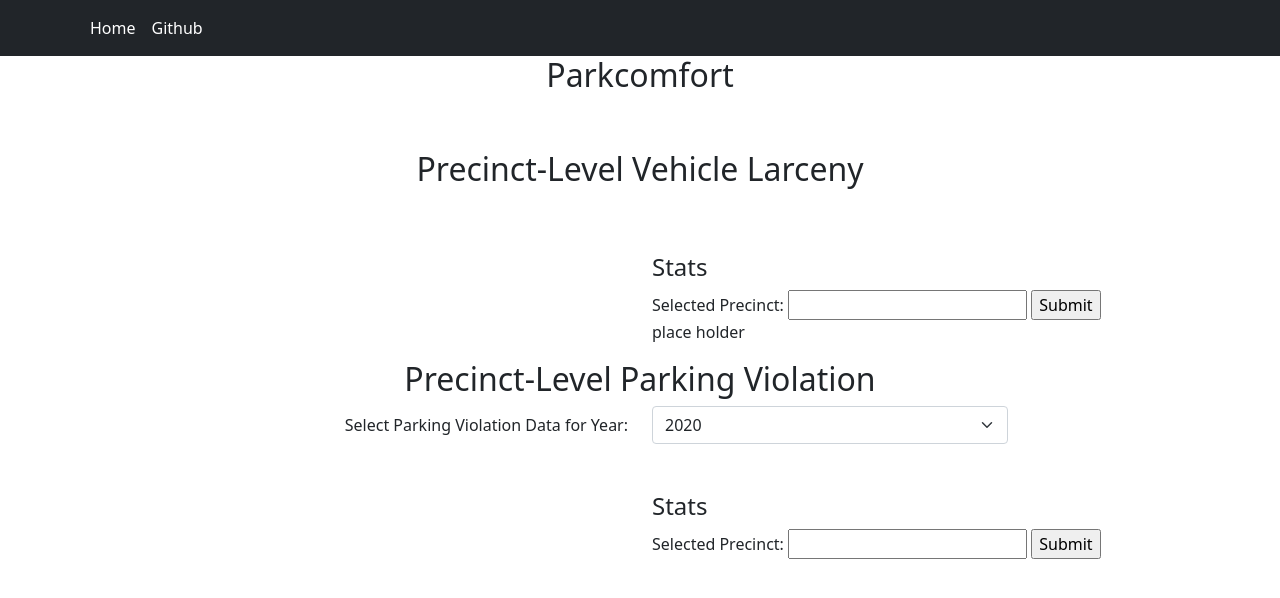
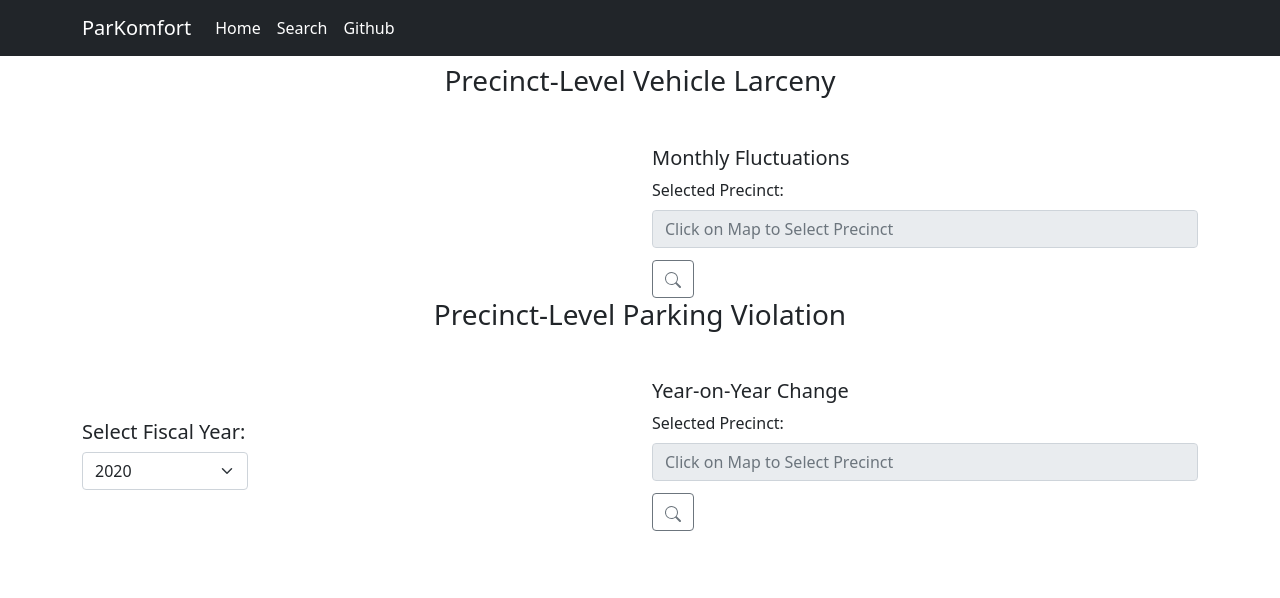
Before and after one commit to kt168/cse6242-parkomfort, a Flask app: template app/templates/master.html in a window 1280 px wide. Shown: the top 598 px of the page. Run offline with Flask 2, Linux system fonts and the light colour scheme; the template is opened without the code that fills it, so the values that code supplies are empty; parts of the project's set-up code (start-up, migrations or seed data) failed here and were passed over; some libraries are stand-ins or nearby versions.

Commit message:
implemented search function

```diff
--- a/app/templates/master.html
+++ b/app/templates/master.html
@@ -20,7 +20,7 @@
 
 <nav class="navbar navbar-expand-lg navbar-dark bg-dark">
     <div class="container">
-        {#    <a class="navbar-brand" href="/">Home</a>#}
+        <a class="navbar-brand" href="#">ParKomfort</a>
         <button class="navbar-toggler" type="button" data-bs-toggle="collapse" data-bs-target="#navbarSupportedContent"
                 aria-controls="navbarSupportedContent" aria-expanded="false" aria-label="Toggle navigation">
             <span class="navbar-toggler-icon"></span>
@@ -28,8 +28,11 @@
         <div class="collapse navbar-collapse" id="navbarSupportedContent">
             <ul class="navbar-nav me-auto mb-2 mb-lg-0">
                 <li class="nav-item">
-                    <a class="nav-link active" aria-current="page" href="/">Home</a>
+                    <a class="nav-link active" aria-current="page" href="/index">Home</a>
 
+                </li>
+                <li class="nav-item">
+                    <a class="nav-link active" aria-current="page" href="/search">Search</a>
                 </li>
                 <li class="nav-item">
                     <a class="nav-link active" aria-current="page" href="">Github</a>
@@ -39,54 +42,86 @@
     </div>
 </nav>
 
+<div class="container col-lg-12 mt-2">
+    {% block content %}
+        <div class="page-header">
+            <h3 class="text-center">Precinct-Level Vehicle Larceny</h3>
+        </div>
 
-<div class="jumbotron">
-    <div class="container">
-        <h2 class="text-center">Parkcomfort</h2>
-        {% block message %}
-        {% endblock %}
+        <div class="row justify-content-end mt-5">
+            <div class="col-lg-6">
+                <div class="precinct-stats"><h5>Monthly Fluctuations</h5></div>
+
+                <form class="form-inline" method="POST">
+                    <div class="form-group mb-2">
+                        <label class="sr-only">Selected Precinct:</label>
+                    </div>
+                    <div class="form-group col-auto mb-2">
+                        <input id="precinctcode-larceny" name="precinctcode_larceny" class="form-control"
+                               type="text"
+                               placeholder="Click on Map to Select Precinct" readonly>
+                    </div>
+                    <div class="col-auto">
+                        <button type="submit" class="btn btn-outline-secondary mt-1">
+                            <svg xmlns="http://www.w3.org/2000/svg" width="16" height="16" fill="currentColor"
+                                 class="bi bi-search" viewBox="0 0 16 16">
+                                <path d="M11.742 10.344a6.5 6.5 0 1 0-1.397 1.398h-.001c.03.04.062.078.098.115l3.85 3.85a1 1 0 0 0 1.415-1.414l-3.85-3.85a1.007 1.007 0 0 0-.115-.1zM12 6.5a5.5 5.5 0 1 1-11 0 5.5 5.5 0 0 1 11 0z"></path>
+                            </svg>
+                            <span class="visually-hidden">Button</span>
+                        </button>
+                    </div>
+                </form>
+
             </div>
         </div>
-<br>
-<br>
-<div class="container col-lg-12">
-    {% block content %}
-    {% endblock %}
-    <div class="page-header">
-        <h2 class="text-center">Precinct-Level Vehicle Larceny</h2>
-    </div>
 
-    <div class="row pt-2">
+        <div class="row">
             <div class="col-lg-6">
                 <div id="larceny"></div>
             </div>
-        <div class="col-lg-6 mt-5">
-            <div class="precinct-stats"><h4>Stats</h4></div>
-            <form method="POST">
-                <label>Selected Precinct:</label>
-                <input id="precinctcode-larceny" name="precinctcode_larceny">
-                <input type="submit">
-            </form>
-            <div>place holder
-                <p>{{ precinctcode_larceny }}</p>
-                <div id="larceny_pct" class="violation-graphs"></div>
-            </div>
+            <div class="col-lg-6">
+                <div id="larceny_pct"></div>
             </div>
         </div>
 
         <div class="page-header">
-        <h2 class="text-center">Precinct-Level Parking Violation</h2>
+            <h3 class="text-center">Precinct-Level Parking Violation</h3>
         </div>
 
-    <div class="row justify-content-center">
-        <div class="col-4 text-end my-auto">
-            <label for="yearselector">Select Parking Violation Data for Year: </label>
-        </div>
-        <div class="col-4">
+        <div class="row justify-content-between mt-5">
+            <div class="col-2 text-start my-auto">
+                <label><h5>Select Fiscal Year: </h5></label>
                 <select id="yearselector" class="form-select">
                     <option selected value="violation-20">2020</option>
                     <option value="violation-21">2021</option>
                 </select>
+
+
+            </div>
+            <div class="col-6">
+                <div class="precinct-stats"><h5>Year-on-Year Change</h5></div>
+
+                <form class="form-inline" method="POST">
+                    <div class="form-group mb-2">
+                        <label class="sr-only">Selected Precinct:</label>
+                    </div>
+                    <div class="form-group col-auto mb-2">
+                        <input id="precinctcode-violation" name="precinctcode_violation" class="form-control"
+                               type="text"
+                               placeholder="Click on Map to Select Precinct" readonly>
+                    </div>
+                    <div class="col-auto">
+                        <button type="submit" class="btn btn-outline-secondary mt-1">
+                            <svg xmlns="http://www.w3.org/2000/svg" width="16" height="16" fill="currentColor"
+                                 class="bi bi-search" viewBox="0 0 16 16">
+                                <path d="M11.742 10.344a6.5 6.5 0 1 0-1.397 1.398h-.001c.03.04.062.078.098.115l3.85 3.85a1 1 0 0 0 1.415-1.414l-3.85-3.85a1.007 1.007 0 0 0-.115-.1zM12 6.5a5.5 5.5 0 1 1-11 0 5.5 5.5 0 0 1 11 0z"></path>
+                            </svg>
+                            <span class="visually-hidden">Button</span>
+                        </button>
+                    </div>
+                </form>
+
+
             </div>
         </div>
 
@@ -94,19 +129,13 @@
             <div class="col-lg-6">
                 <div id="violations" class="violation-graphs"></div>
             </div>
-        <div class="col-lg-6 mt-5">
-            <div class="precinct-stats"><h4>Stats</h4></div>
-            <form method="POST">
-                <label>Selected Precinct:</label>
-                <input id="precinctcode-violation" name="precinctcode">
-                <input type="submit">
-            </form>
+            <div class="col-lg-6">
+                <div id="violations_pct" class="violation-graphs"></div>
+            </div>
+
         </div>
         </div>
-
-
-</div>
-
+    {% endblock %}
 <script type="text/javascript">
 
     const graph_larceny = {{graphJSON_larceny | safe}};
@@ -133,6 +162,11 @@
     const graphJSON_larceny_pct = {{ graphJSON_larceny_pct | safe }};
     if (graphJSON_larceny_pct) {
         Plotly.react("larceny_pct", graphJSON_larceny_pct.data, graphJSON_larceny_pct.layout)
+    }
+
+    const graphJSON_violation_pct = {{ graphJSON_violation_pct | safe }};
+    if (graphJSON_violation_pct) {
+        Plotly.react("violations_pct", graphJSON_violation_pct.data, graphJSON_violation_pct.layout)
     }
 
     $(function () {
```
Also changed, not shown: app/run.py (+217 -57 lines), app/templates/go.html (deleted, +0 -24 lines), app/templates/larceny.html (deleted, +0 -14 lines), app/templates/search.html (added, +42 -0 lines), 2 other files. Lines whose indentation alone changed are shown as unchanged.
